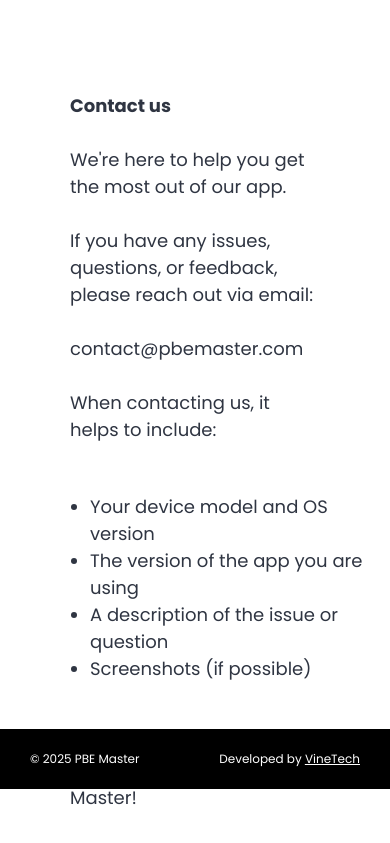
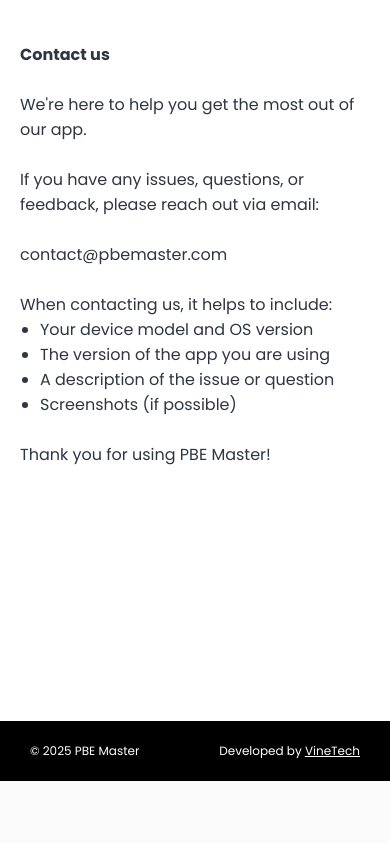
Before and after one commit to jellycat1/pbe-master, a plain HTML site: page contact.html in a window 390 px wide. Shown: the part 55-898 px from the top of the page. After the commit the page ends 844 px from the top, so only its background shows below. Drawn offline with Linux system fonts and the light colour scheme.

Commit message:
Add files via upload

```diff
--- a/styles/base.css
+++ b/styles/base.css
@@ -16,9 +16,4 @@ body {
     margin: 0 auto;
     background-color: #fff;
 }
-
 /* Media */
-
-@media only screen and (max-width: 930px) {
-
-}
--- a/styles/contact_style.css
+++ b/styles/contact_style.css
@@ -1,13 +1,14 @@
 /* Main content (about) */
 
 .first-section {
-    height: 100%;
+    min-height: calc(100vh - 140px);
+    height: fit-content;
 }
 
 .main-text {
     font-size: 18px;
     color: var(--dark-gray);
-    margin: 50px 70px;
+    margin: 0 80px;
 }
 
 .contact-li {
@@ -15,3 +16,21 @@
     margin-left: 90px;
     color: var(--dark-gray);
 }
+
+@media only screen and (max-width: 930px) {
+    .main-text {
+        margin: 0 20px;
+    }
+    .contact-li {
+        margin-left: 40px;
+    }
+}
+
+@media only screen and (max-width: 530px) {
+    .main-text {
+        font-size: 16px;
+    }
+    .contact-li {
+        font-size: 16px;
+    }
+}
--- a/styles/donate_style.css
+++ b/styles/donate_style.css
@@ -1,17 +1,18 @@
 /* Main content (donate) */
 
 .first-section {
-    height: 100%;
+    min-height: calc(100vh - 140px);
+    height: fit-content;
 }
 
 .main-text {
     font-size: 18px;
     color: var(--dark-gray);
-    margin: 50px 70px;
+    margin: 0 80px;
 }
 
 .donate-btn {
-    width: 175px;
+    width: 200px;
     height: 60px;
     display: flex;
     justify-content: center;
@@ -23,3 +24,15 @@
     text-decoration: none;
     margin: 50px auto;
 }
+
+@media only screen and (max-width: 930px) {
+    .main-text {
+        margin: 0 20px;
+    }
+}
+
+@media only screen and (max-width: 530px) {
+    .main-text {
+        font-size: 16px;
+    }
+}
--- a/styles/footer.css
+++ b/styles/footer.css
@@ -9,8 +9,8 @@
     padding: 0 30px;
 }
 .footer-sticky {
-    position: fixed;
-    bottom: 0;
+    /* position: fixed; */
+    /* bottom: 0; */
     max-width: 1000px;
     width: 100%;
 }
--- a/styles/index_style.css
+++ b/styles/index_style.css
@@ -10,7 +10,7 @@
     line-height: 1.2;
 }
 
-.first-section-index {
+.first-section {
     margin: 60px 55px 90px 80px;
     display: flex;
     justify-content: space-between;
@@ -38,7 +38,7 @@
 
 /* Features (index) */
 
-.features-page-index {
+.features-section {
     padding: 60px 80px;
     background-image: url('images/background.png');
     background-size: cover;
@@ -113,3 +113,92 @@
     justify-content: center;
     gap: 20px;
 }
+
+/* Carousel */
+
+/* Media */
+
+@media only screen and (max-width: 930px) {
+    .first-section {
+        flex-direction: column;
+        justify-content: center;
+        align-items: center;
+    }
+    .main-text-item {
+        font-size: 36px;
+        text-align: center;
+    }
+    .main-buttons {
+        display: none;
+    }
+    .store-badge-mobile {
+        margin: 0 10px;
+    }
+    .main-buttons-mobile {
+        display: flex;
+        margin-top: 30px;
+    }
+    .phone-div-mobile {
+        display: block;
+        width: fit-content;
+        margin: 0 auto;
+    }
+    .phone-div {
+        display: none;
+    }
+}
+
+@media only screen and (max-width: 900px) {
+    .testimonial-grid {
+        grid-template-columns: 1fr;
+    }
+}
+
+@media only screen and (max-width: 600px) {
+    .first-section {
+        margin: 30px 20px 50px 20px;
+    }
+
+    .features-section {
+        padding: 50px 20px 80px 20px;
+    }
+
+    .main-text-item {
+        font-size: 32px;
+    }
+
+    .testimonial-grid {
+        padding: 50px 20px;
+    }
+}
+
+@media only screen and (max-width: 450px) {
+    .features-section {
+        padding: 0 20px 0 20px;
+    }
+    .testimonial-grid {
+        padding: 0 20px;
+    }
+    .feature-heading {
+        font-size: 22px;
+    }
+    .feature-text {
+        font-size: 18px;
+    }
+}
+
+@media only screen and (max-width: 400px) {
+    .download {
+        padding: 0 20px;
+    }
+    .cta-buttons {
+        flex-direction: column;
+        align-items: center;
+    }
+}
+
+@media only screen and (max-width: 350px) {
+    .ready {
+        padding: 0 30px;
+    }
+}
--- a/styles/vars.css
+++ b/styles/vars.css
@@ -3,5 +3,5 @@
     --red: #ff4757;
     --dark-gray: #2f3542;
     --light-gray: #57606a;
-    --off-white: #f7f1e3;
+    --off-white: #fbfbfb;
 }
--- /dev/null
+++ b/styles/vinetech_style.css
@@ -0,0 +1,30 @@
+/* Main content (about) */
+
+.first-section {
+    min-height: calc(100vh - 140px);
+    height: fit-content;
+}
+
+.main-text {
+    font-size: 18px;
+    color: var(--dark-gray);
+    margin: 0 80px;
+}
+
+@media only screen and (max-width: 930px) {
+    .main-text {
+        margin: 0 20px;
+    }
+    .contact-li {
+        margin-left: 40px;
+    }
+}
+
+@media only screen and (max-width: 530px) {
+    .main-text {
+        font-size: 16px;
+    }
+    .contact-li {
+        font-size: 16px;
+    }
+}
```
